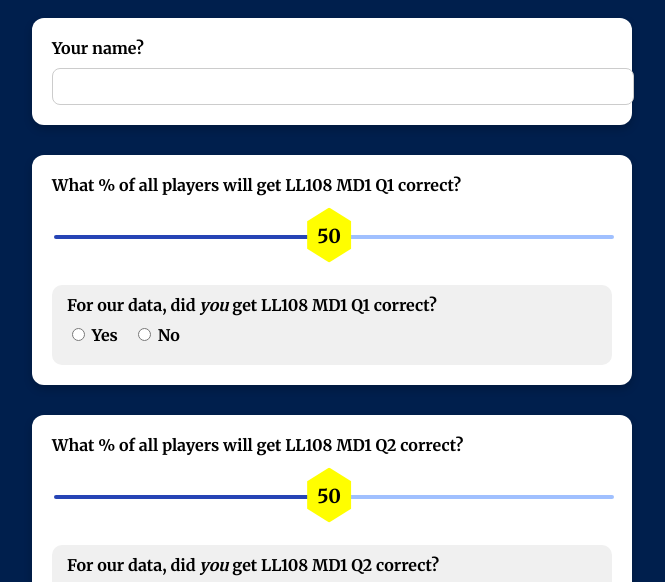
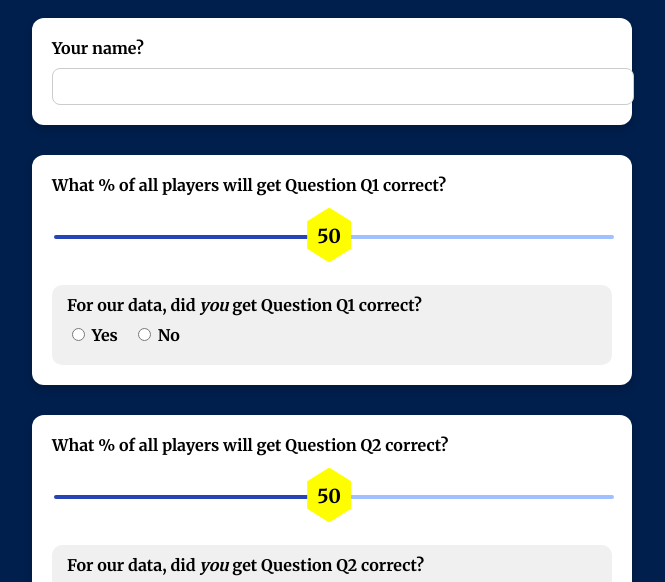
Before and after one commit to benrothenberg/ButWhatDoTheyKnow, a plain HTML site: page index.html in a window 1280 px wide. Shown: the part 201-783 px from the top of the page, without its empty margins (308-973 px from the left). Drawn offline with Linux system fonts and the light colour scheme.

Commit message:
Update index.html

```diff
--- a/index.html
+++ b/index.html
@@ -177,7 +177,7 @@ const questions = 6;
 for (let i = 1; i <= questions; i++) {
   document.write(`
   <div class="question-block">
-    <label for="q${i}_range">What % of all players will get LL108 MD1 Q${i} correct?</label>
+    <label for="q${i}_range">What % of all players will get Question Q${i} correct?</label>
 
     <div class="slider-container">
       <input type="range" id="q${i}_range" min="1" max="100" value="50">
@@ -185,7 +185,7 @@ for (let i = 1; i <= questions; i++) {
     </div>
 
     <div class="yesno-container">
-      <label>For our data, did <i>you</i> get LL108 MD1 Q${i} correct?</label>
+      <label>For our data, did <i>you</i> get Question Q${i} correct?</label>
       <div class="radio-group">
         <label><input type="radio" name="q${i}_yesno" value="yes"> Yes</label>
         <label><input type="radio" name="q${i}_yesno" value="no"> No</label>
```
